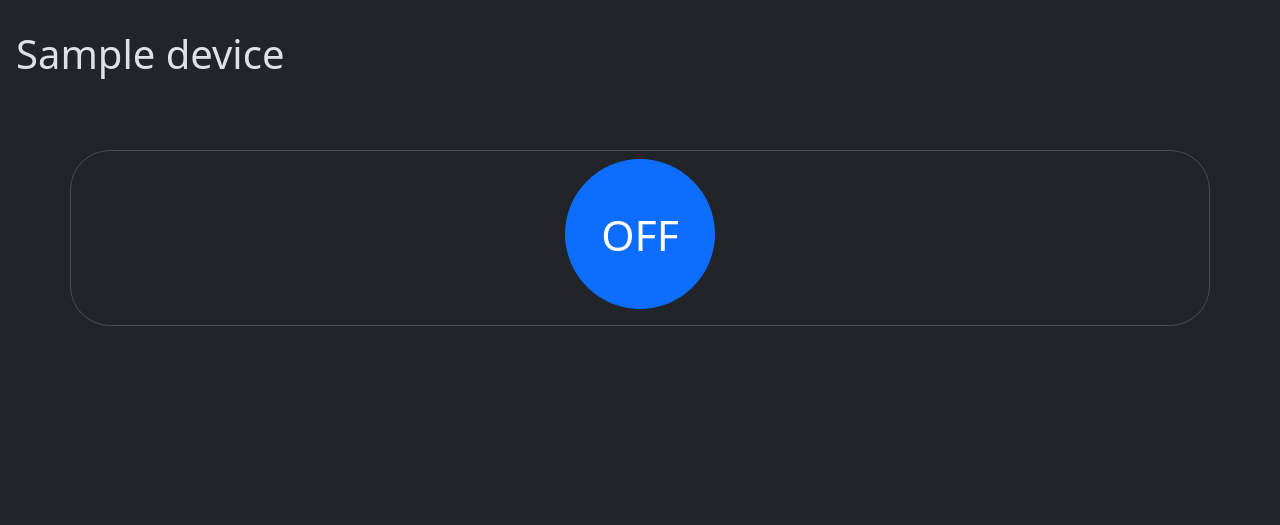
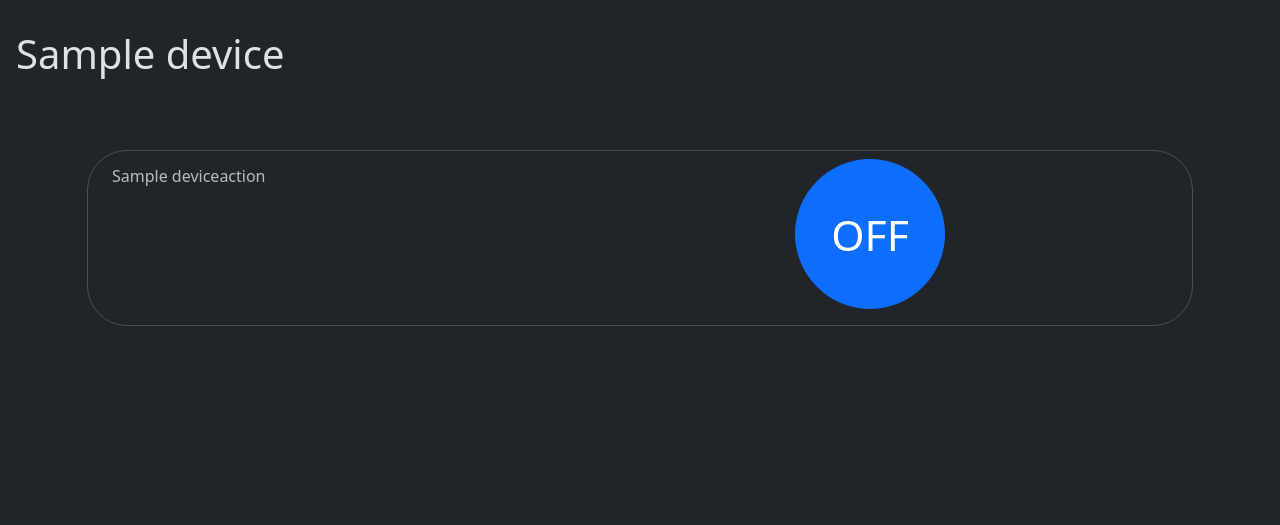
Before and after one commit to Valquest/Aura, a Django app: page /controlhub/1/ in a window 1280 px wide. Shown: the part 68-593 px from the top of the page. Run offline with Django 5.2, Linux system fonts and the light colour scheme; a user stored in the database is signed in; tables that the repository leaves empty hold one stand-in row (values such as "Sample post").

Commit message:
- Updated: styles and device page html template to add action title and position button better (Still needs to be improved)

```diff
--- a/controlhub/static/controlhub/style/styles.css
+++ b/controlhub/static/controlhub/style/styles.css
@@ -10,6 +10,12 @@
 .device-action-container {
     border-radius: 40px;
     border: 1px solid rgb(77, 75, 88);
+    margin: 0 5px 0 5px;
+}
+
+.device-action-name {
+    font-size: 12pt;
+    color: rgb(187, 187, 189);
 }
 
 /* Email input: Ensure flat bottom corners */
--- a/controlhub/templates/controlhub/device_ctrl_page.html
+++ b/controlhub/templates/controlhub/device_ctrl_page.html
@@ -12,10 +12,15 @@
     <div class="container justify-content-center vh-100 pt-5">
         {% for device_action in device_actions %}
             <div class="device-action-container row py-2 my-3">
-                <button class="btn-text-custom iot_action_btns btn btn-primary btn-circle btn-lg rounded-circle mb-2 d-block mx-auto ctrl-btn d-flex align-items-center justify-content-center position-relative" id="{{ device_action.id }}">
+                <div class="col-5 px-4 py-2">
+                    <h5 class="device-action-name">{{ device_action.action_name.capitalize }}</h5>
+                </div>
+                <div class="col-7">
+                    <button class="btn-text-custom iot_action_btns btn btn-primary btn-circle btn-lg rounded-circle mb-2 d-block mx-auto ctrl-btn d-flex align-items-center justify-content-center position-relative" id="{{ device_action.id }}">
                     <span class="btn-text">
                         {% if device_action.last_state %}OFF{% else %}ON{% endif %}
                     </span>
+                </div>
                 </button>
             </div>
         {% endfor %}
```
